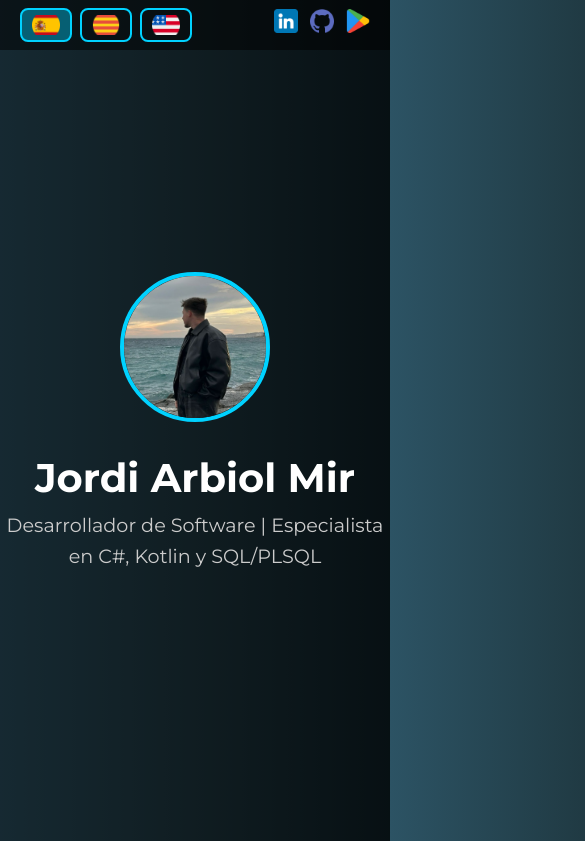
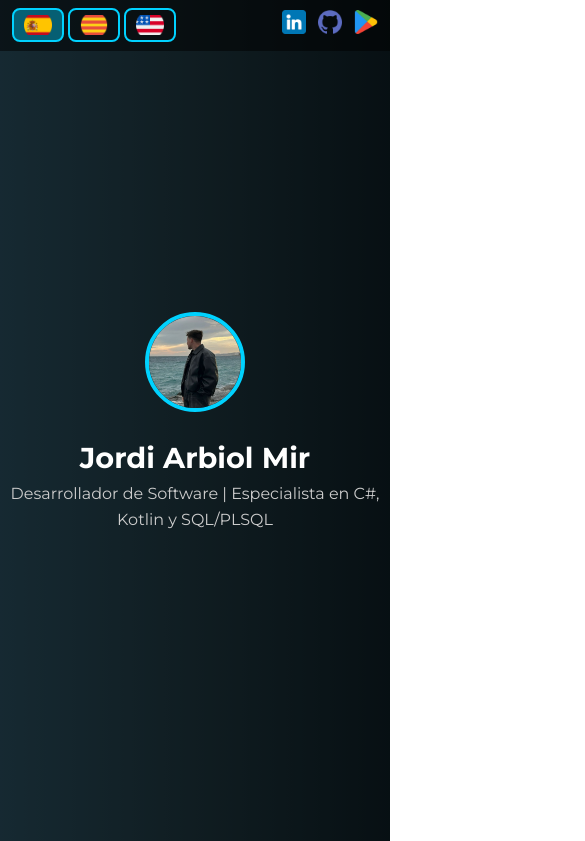
Before and after one commit to LimaTimeZ/Curriculum, a plain HTML site: page index.html in a window 390 px wide. Shown: the top 841 px of the page, 585 px wide, since content can reach past the window. Drawn offline with Linux system fonts and the light colour scheme.

Commit message:
Solucionar2

```diff
--- a/style.css
+++ b/style.css
@@ -117,26 +117,42 @@ footer {
 
 /* BARRA SUPERIOR: idiomas a la izquierda y redes a la derecha */
 .top-bar {
-    position: fixed; /* fijo arriba siempre */
+    position: fixed;
     top: 0;
     left: 0;
     right: 0;
-    height: 50px; /* altura fija */
     display: flex;
-    justify-content: space-between; /* extremos opuestos */
+    justify-content: space-between; /* idiomas izquierda, redes derecha */
     align-items: center;
-    padding: 0 20px; /* separación horizontal */
-    background: rgba(0, 0, 0, 0.5); /* fondo semitransparente */
+    padding: 5px 15px;
+    background: rgba(0, 0, 0, 0.5);
     z-index: 1000;
-    pointer-events: auto;
 }
 
-/* Quitar posición absoluta para estos contenedores */
-.lang-selector {
-    position: static; /* o eliminar la posición */
-    display: flex;
-    gap: 8px;
-    z-index: 1000;
+/* Ajuste en móviles para que no haya huecos */
+@media (max-width: 600px) {
+    .top-bar {
+        height: auto; /* que se ajuste al contenido */
+        padding: 8px 12px;
+    }
+
+    .lang-selector {
+        gap: 4px;
+    }
+
+    .lang-selector button img {
+        width: 24px;
+        height: 16px;
+    }
+
+    .social-icons {
+        gap: 8px;
+    }
+
+    .social-icons a img {
+        width: 22px;
+        height: 22px;
+    }
 }
 
 /* Botones de idioma */
@@ -190,3 +206,43 @@ footer {
 .social-icons a:hover img {
     filter: brightness(0) invert(0.6) sepia(1) saturate(5) hue-rotate(160deg);
 }
+
+
+@media (max-width: 768px) {
+    .skills-grid {
+        grid-template-columns: repeat(2, 1fr); /* 2 columnas en tablets/móviles */
+    }
+}
+
+@media (max-width: 480px) {
+    .skills-grid {
+        grid-template-columns: 1fr; /* 1 columna en móviles muy pequeños */
+    }
+}
+
+@media (max-width: 480px) {
+    h1 {
+        font-size: 1.8rem;
+    }
+    h2 {
+        font-size: 1.4rem;
+    }
+    .tagline {
+        font-size: 1rem;
+    }
+    section {
+        padding: 2rem 5%;
+    }
+}
+
+@media (max-width: 480px) {
+    .profile-pic {
+        width: 100px;
+        height: 100px;
+    }
+}
+
+img {
+    max-width: 100%;
+    height: auto;
+}
```
